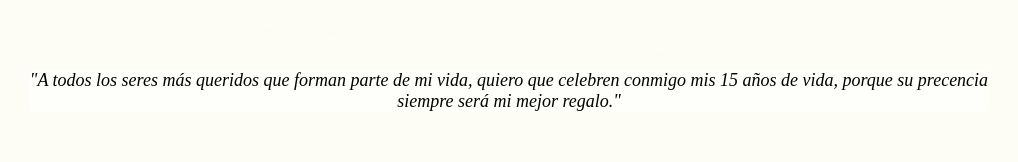
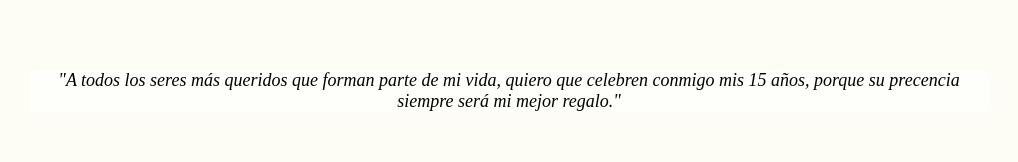
Before and after one commit to Luca15ar/Invitacion_Maricela, a plain HTML site: page index.html in a window 1280 px wide. Shown: the part 314-476 px from the top of the page, without its empty margins (131-1149 px from the left). Drawn offline with Linux system fonts and the light colour scheme; a web font is replaced by a local one.

Commit message:
Minnor fix

```diff
--- a/index.html
+++ b/index.html
@@ -16,7 +16,7 @@
 </head>
 <body>
     <header>
-        <p class="frase">"A todos los seres más queridos que forman parte de mi vida, quiero que celebren conmigo mis 15 años de vida, porque su precencia siempre será mi mejor regalo."
+        <p class="frase">"A todos los seres más queridos que forman parte de mi vida, quiero que celebren conmigo mis 15 años, porque su precencia siempre será mi mejor regalo."
         </p>
 
         <img class="queen-crown" src="./assets/img/queen-crown.png">
@@ -162,11 +162,13 @@
 
             let intervalId;
 
-        function updateCountdown() {
+            function updateCountdown()
+            {
                 const NOW = new Date();
                 const DURATION = DATE_TARGET - NOW;
 
-            if (DURATION <= 0) {
+                if (DURATION <= 0)
+                {
                     clearInterval(intervalId);
 
                     // Reemplazamos todo el contenido de la sección por el nuevo mensaje
```
Lines whose indentation alone changed are shown as unchanged.
